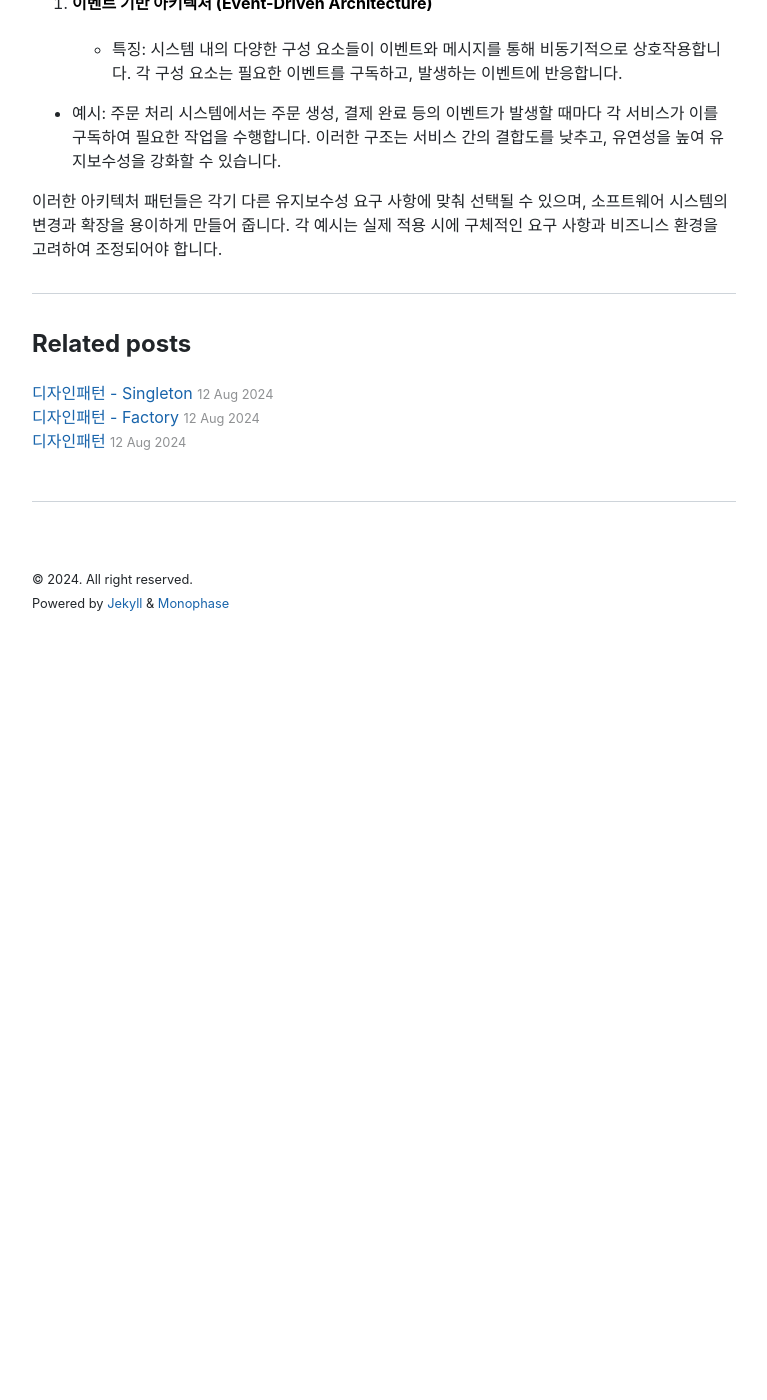
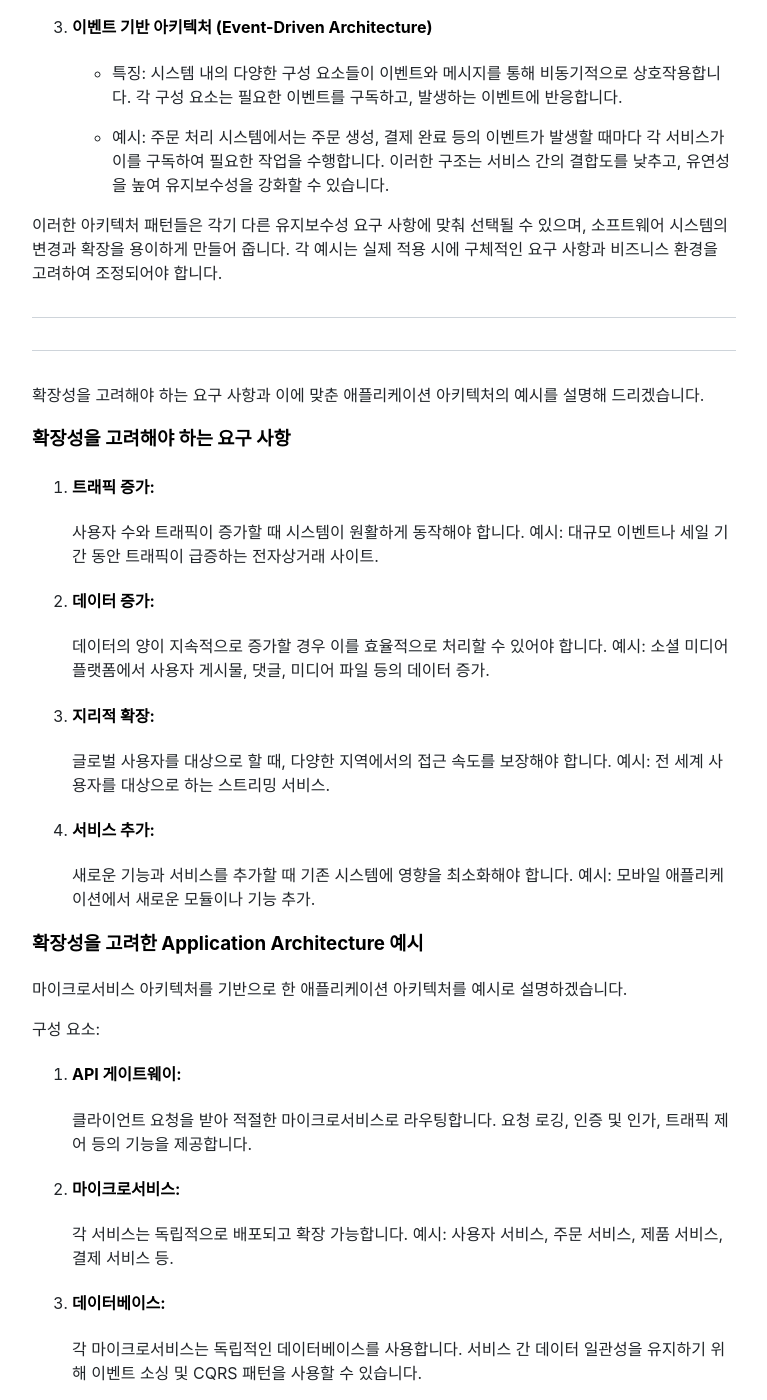
Before and after one commit to ksjeon4biz/ksjeon4biz.github.io, a Jekyll site: the page built from _posts/2024-08-12-Non_Functional_AA.markdown, in a window 1280 px wide and 1400 px high, scrolled down 3939 px. Shown: the whole window, without its empty margins (256-1023 px from the left). Built offline with Jekyll 4.4.1, drawn with Linux system fonts in a browser that asks for light colours; nearby versions of some CDN libraries; before the commit the page ends 4569 px from its top, so only the background shows below that; some of the changed text lies outside the part shown.

Commit message:
0813 update

```diff
--- a/_posts/2024-08-12-Non_Functional_AA.markdown
+++ b/_posts/2024-08-12-Non_Functional_AA.markdown
@@ -94,18 +94,128 @@ categories: architecture
 
 ### Application Architecture의 예시
 1. #### 계층형 아키텍처 (Layered Architecture)
-* 특징: 소프트웨어를 여러 개의 레이어로 나누어 구성하는 아키텍처입니다. 각 레이어는 특정 역할을 수행하며, 상위 레이어는 하위 레이어의 서비스를 사용합니다. 이는 각 레이어가 독립적으로 개발, 테스트, 배포될 수 있게 합니다.
+    * 특징: 소프트웨어를 여러 개의 레이어로 나누어 구성하는 아키텍처입니다. 각 레이어는 특정 역할을 수행하며, 상위 레이어는 하위 레이어의 서비스를 사용합니다. 이는 각 레이어가 독립적으로 개발, 테스트, 배포될 수 있게 합니다.
 
-* 예시: 전통적인 웹 애플리케이션에서는 Presentation Layer(프론트엔드), Business Logic Layer(백엔드 서비스), Data Access Layer(데이터베이스 접근)로 구성될 수 있습니다. 각 레이어는 자신의 역할에 집중하며, 변경이 필요할 때 해당 레이어만 수정하면 되므로 유지보수가 용이합니다.
+    * 예시: 전통적인 웹 애플리케이션에서는 Presentation Layer(프론트엔드), Business Logic Layer(백엔드 서비스), Data Access Layer(데이터베이스 접근)로 구성될 수 있습니다. 각 레이어는 자신의 역할에 집중하며, 변경이 필요할 때 해당 레이어만 수정하면 되므로 유지보수가 용이합니다.
 
 1. #### 마이크로서비스 아키텍처 (Microservices Architecture)
-* 특징: 애플리케이션을 작은 독립적인 서비스로 나누어 개발하고, 각 서비스는 특정 기능을 수행합니다. 이들 서비스는 각기 다른 데이터베이스나 기술 스택을 사용할 수 있으며, 서로 통신은 API를 통해 이루어집니다.
+    * 특징: 애플리케이션을 작은 독립적인 서비스로 나누어 개발하고, 각 서비스는 특정 기능을 수행합니다. 이들 서비스는 각기 다른 데이터베이스나 기술 스택을 사용할 수 있으며, 서로 통신은 API를 통해 이루어집니다.
 
-* 예시: Amazon의 경우 주문 관리, 결제 처리, 배송 추적 등의 기능을 각기 다른 마이크로서비스로 구성합니다. 이러한 구조는 각 서비스가 독립적으로 관리되고, 개별적으로 배포되며, 변경이 필요할 때 다른 서비스에 영향을 미치지 않습니다.
+    * 예시: Amazon의 경우 주문 관리, 결제 처리, 배송 추적 등의 기능을 각기 다른 마이크로서비스로 구성합니다. 이러한 구조는 각 서비스가 독립적으로 관리되고, 개별적으로 배포되며, 변경이 필요할 때 다른 서비스에 영향을 미치지 않습니다.
 
 1. #### 이벤트 기반 아키텍처 (Event-Driven Architecture)
-* 특징: 시스템 내의 다양한 구성 요소들이 이벤트와 메시지를 통해 비동기적으로 상호작용합니다. 각 구성 요소는 필요한 이벤트를 구독하고, 발생하는 이벤트에 반응합니다.
+    * 특징: 시스템 내의 다양한 구성 요소들이 이벤트와 메시지를 통해 비동기적으로 상호작용합니다. 각 구성 요소는 필요한 이벤트를 구독하고, 발생하는 이벤트에 반응합니다.
 
-* 예시: 주문 처리 시스템에서는 주문 생성, 결제 완료 등의 이벤트가 발생할 때마다 각 서비스가 이를 구독하여 필요한 작업을 수행합니다. 이러한 구조는 서비스 간의 결합도를 낮추고, 유연성을 높여 유지보수성을 강화할 수 있습니다.
+    * 예시: 주문 처리 시스템에서는 주문 생성, 결제 완료 등의 이벤트가 발생할 때마다 각 서비스가 이를 구독하여 필요한 작업을 수행합니다. 이러한 구조는 서비스 간의 결합도를 낮추고, 유연성을 높여 유지보수성을 강화할 수 있습니다.
 
 이러한 아키텍처 패턴들은 각기 다른 유지보수성 요구 사항에 맞춰 선택될 수 있으며, 소프트웨어 시스템의 변경과 확장을 용이하게 만들어 줍니다. 각 예시는 실제 적용 시에 구체적인 요구 사항과 비즈니스 환경을 고려하여 조정되어야 합니다.
+
+
+---
+---
+
+
+확장성을 고려해야 하는 요구 사항과 이에 맞춘 애플리케이션 아키텍처의 예시를 설명해 드리겠습니다.
+
+### 확장성을 고려해야 하는 요구 사항
+1. #### 트래픽 증가:
+사용자 수와 트래픽이 증가할 때 시스템이 원활하게 동작해야 합니다.
+예시: 대규모 이벤트나 세일 기간 동안 트래픽이 급증하는 전자상거래 사이트.
+
+1. #### 데이터 증가:
+데이터의 양이 지속적으로 증가할 경우 이를 효율적으로 처리할 수 있어야 합니다.
+예시: 소셜 미디어 플랫폼에서 사용자 게시물, 댓글, 미디어 파일 등의 데이터 증가.
+
+1. #### 지리적 확장:
+글로벌 사용자를 대상으로 할 때, 다양한 지역에서의 접근 속도를 보장해야 합니다.
+예시: 전 세계 사용자를 대상으로 하는 스트리밍 서비스.
+
+1. #### 서비스 추가:
+새로운 기능과 서비스를 추가할 때 기존 시스템에 영향을 최소화해야 합니다.
+예시: 모바일 애플리케이션에서 새로운 모듈이나 기능 추가.
+
+### 확장성을 고려한 Application Architecture 예시
+마이크로서비스 아키텍처를 기반으로 한 애플리케이션 아키텍처를 예시로 설명하겠습니다.
+
+구성 요소:
+1. #### API 게이트웨이:
+클라이언트 요청을 받아 적절한 마이크로서비스로 라우팅합니다.
+요청 로깅, 인증 및 인가, 트래픽 제어 등의 기능을 제공합니다.
+
+1. #### 마이크로서비스:
+각 서비스는 독립적으로 배포되고 확장 가능합니다.
+예시: 사용자 서비스, 주문 서비스, 제품 서비스, 결제 서비스 등.
+
+1. #### 데이터베이스:
+각 마이크로서비스는 독립적인 데이터베이스를 사용합니다.
+서비스 간 데이터 일관성을 유지하기 위해 이벤트 소싱 및 CQRS 패턴을 사용할 수 있습니다.
+
+1. #### 메시지 브로커:
+서비스 간 비동기 통신을 위해 메시지 큐를 사용합니다.
+예시: RabbitMQ, Kafka 등.
+
+1. #### 로드 밸런서:
+클라이언트 요청을 여러 서버 인스턴스에 분산시켜 부하를 분산합니다.
+예시: Nginx, AWS ELB 등.
+
+1. #### 캐시:
+데이터 접근 속도를 높이기 위해 캐시를 사용합니다.
+예시: Redis, Memcached 등.
+
+
+---
+---
+
+
+성능을 고려한 소프트웨어 아키텍처는 시스템의 응답 시간, 처리량, 자원 효율성을 최적화하도록 설계되어야 합니다. 여기서는 성능을 고려해야 하는 요구 사항과 그에 맞춘 소프트웨어 아키텍처 예시를 설명하겠습니다.
+
+### 성능을 고려해야 하는 요구 사항
+1. #### 응답 시간 (Response Time)
+사용자 요청에 대해 빠른 응답을 제공해야 합니다.
+예시: 웹 애플리케이션에서 페이지 로드 시간.
+
+1. #### 처리량 (Throughput)
+단위 시간당 처리할 수 있는 요청의 양을 극대화해야 합니다.
+예시: 금융 시스템에서 초당 처리 가능한 트랜잭션 수.
+
+1. #### 자원 사용 효율성 (Resource Efficiency)
+시스템 자원(CPU, 메모리 등)을 효율적으로 사용해야 합니다.
+예시: 배치 처리 작업에서 메모리 사용 최적화.
+
+1. #### 동시성 (Concurrency)
+다수의 사용자 요청을 동시에 처리할 수 있어야 합니다.
+예시: 채팅 애플리케이션에서 다수의 사용자가 동시에 메시지를 전송.
+
+1. #### 데이터 접근 속도 (Data Access Speed)
+데이터베이스와의 상호작용이 빠르고 효율적이어야 합니다.
+예시: 검색 엔진에서 빠른 데이터 검색.
+
+### 성능을 고려한 Software Architecture 예시
+레이어드 아키텍처와 캐싱을 이용한 예시를 설명하겠습니다.
+
+구성 요소
+1. #### 클라이언트:
+웹, 모바일 애플리케이션 등.
+
+1. #### 로드 밸런서:
+여러 서버 인스턴스로 트래픽을 분산합니다.
+
+1. #### 웹 서버:
+클라이언트 요청을 처리합니다.
+예시: Nginx, Apache 등.
+
+1. #### 애플리케이션 서버:
+비즈니스 로직을 처리합니다.
+예시: Spring Boot, Node.js 등.
+
+1. #### 캐시 서버:
+자주 요청되는 데이터를 캐싱하여 데이터베이스 접근을 줄입니다.
+예시: Redis, Memcached 등.
+
+1. #### 데이터베이스 서버:
+영구 데이터를 저장하고 관리합니다.
+예시: MySQL, PostgreSQL 등.
+
+1. #### 배치 처리 시스템:
+대규모 데이터를 배치로 처리합니다.
+예시: Apache Hadoop, Apache Spark 등.
```
Also changed, not shown: _posts/2024-08-12-Images.markdown (added, +16 -0 lines), _posts/2024-08-12-Question_AA.markdown (added, +83 -0 lines), assets/img/2024-08-11-MSA/Cloud_MSA.png (added), assets/img/2024-08-11-MSA/Cloud_MSA_1.png (added), assets/img/2024-08-11-MSA/Cloud_MSA_2.png (added), assets/img/2024-08-11-MSA/Cloud_MSA_3.png (added), assets/img/2024-08-11-MSA/Cloud_MSA_4.png (added), assets/img/2024-08-11-MSA/Cloud_MSA_5.png (added), assets/img/2024-08-11-MSA/Cloud_MSA_6.png (added), assets/img/2024-08-11-MSA/Cloud_MSA_7.png (added), assets/img/2024-08-11-MSA/Cloud_MSA_8.png (added).
